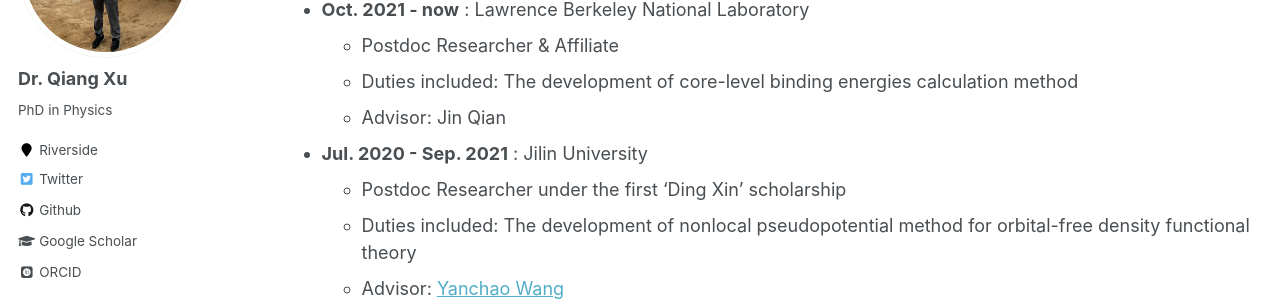
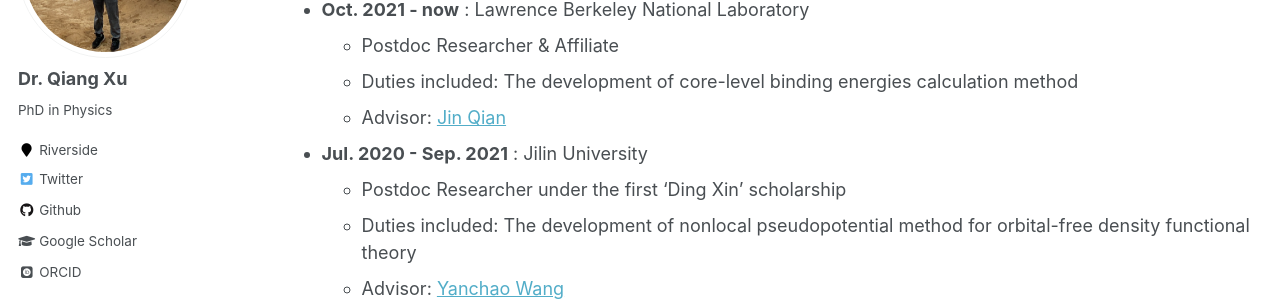
Before and after one commit to xqjlu/xqjlu.github.io, a Jekyll site: the page built from _pages/cv.md, in a window 1280 px wide and 900 px high, scrolled down 376 px. Shown: the part 153-454 px from the top of the window. Built offline with Jekyll 4.4.1, drawn with Linux system fonts in a browser that asks for light colours; some web fonts are replaced; some of the changed lines change nothing that is shown.

Commit message:
website add

```diff
--- a/_pages/cv.md
+++ b/_pages/cv.md
@@ -25,7 +25,7 @@ Work experience
 * **Oct. 2021 - now** : Lawrence Berkeley National Laboratory
   * Postdoc Researcher & Affiliate
   * Duties included: The development of core-level binding energies calculation method
-  * Advisor: Jin Qian
+  * Advisor: [Jin Qian](https://sites.google.com/lbl.gov/qiangrouppage/home?authuser=0)
 
 * **Jul. 2020 - Sep. 2021** : Jilin University
   * Postdoc Researcher under the first ‘Ding Xin’ scholarship
```
